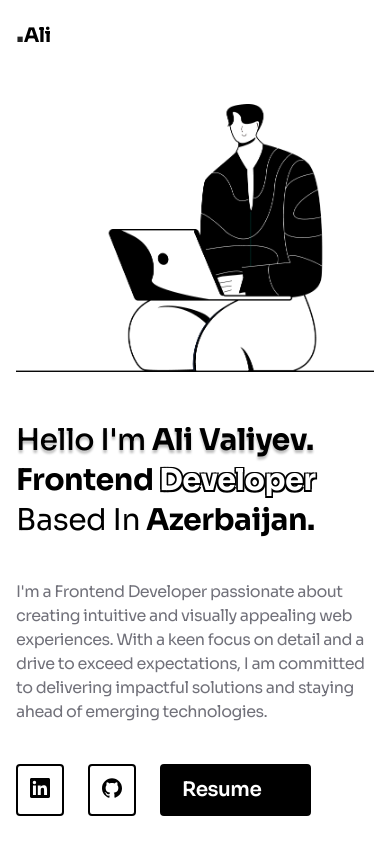
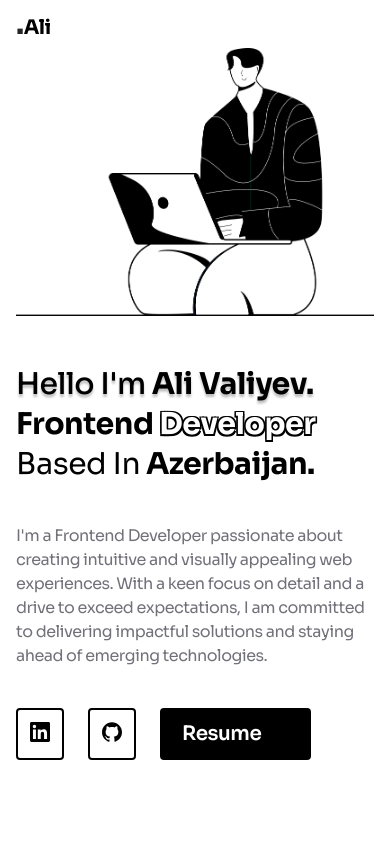
Before and after one commit to ali-valiyev-dev/personal_portfolio, a React (Vite) app: page / in a window 390 px wide. Shown: the top 844 px of the page. Built offline with nearby package versions, Linux system fonts and the light colour scheme; some icons are missing.

Commit message:
fix: Update styling and adjust paddings

```diff
--- a/src/common/Container.jsx
+++ b/src/common/Container.jsx
@@ -6,7 +6,7 @@ const Container = ({ id, bgColor, textColor, children }) => {
       id={id}
       className={bgColor}>
       <div
-        className={`${textColor} mx-auto max-w-screen-2xl px-4 md:px-10 xl:px-28 py-10 xl:py-16`}>
+        className={`${textColor} mx-auto max-w-screen-2xl px-4 md:px-10 xl:px-28 pb-10 pt-12 lg:py-10 xl:py-16`}>
         {children}
       </div>
     </section>
--- a/src/sections/Navbar.jsx
+++ b/src/sections/Navbar.jsx
@@ -8,7 +8,7 @@ const Navbar = () => {
 
   return (
     <nav>
-      <div className="mx-auto max-w-screen-2xl flex items-center justify-between px-4 md:px-10 py-4 xl:px-28 text-primary-black">
+      <div className="bg-primary-white mx-auto max-w-screen-2xl flex items-center justify-between px-4 md:px-10 py-2 lg:py-4 xl:px-28 text-primary-black max-lg:fixed z-50 w-full transition-colors duration-300">
         <Logo />
 
         <div className="hidden lg:flex">
--- a/src/sections/components/MobileNavbar.jsx
+++ b/src/sections/components/MobileNavbar.jsx
@@ -33,9 +33,9 @@ const MobileNavbar = ({ isOpen, setIsOpen }) => {
 
       <div
         className={`bg-primary-white fixed left-0 top-0 h-screen w-full flex flex-col items-center justify-center transition-all duration-500  overflow-hidden ease-in-out z-50 ${
-          isOpen ? "max-h-full border-b border-primary-black" : "max-h-0"
+          isOpen ? "max-h-screen border-b border-primary-black" : "max-h-0"
         }`}>
-        <div className="flex items-center justify-between py-4 px-4 md:px-10 absolute top-0 left-0 w-full ">
+        <div className="flex items-center justify-between py-2 lg:py-4 px-4 md:px-10 absolute top-0 left-0 w-full ">
           <Logo />
           <button
             type="button"
```
